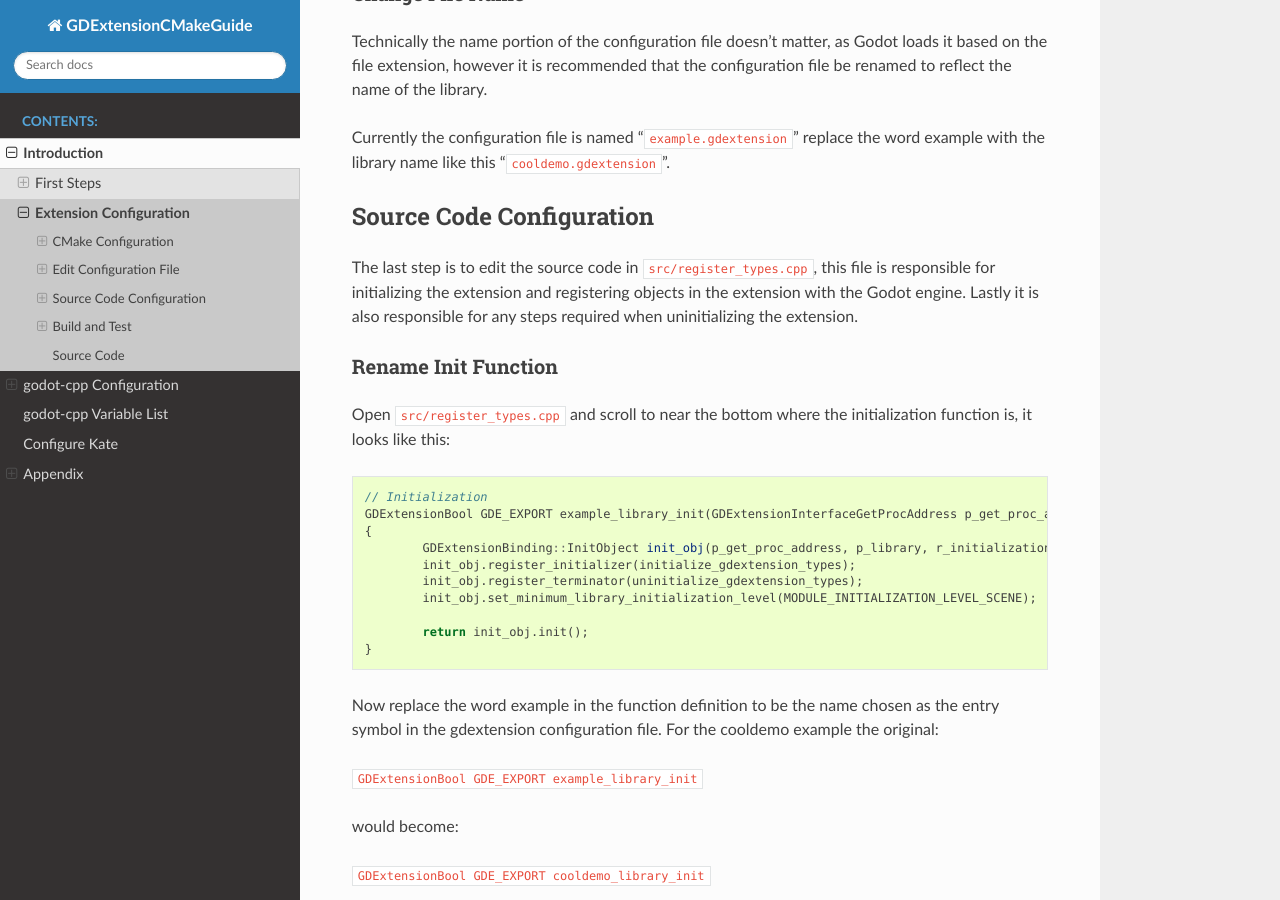
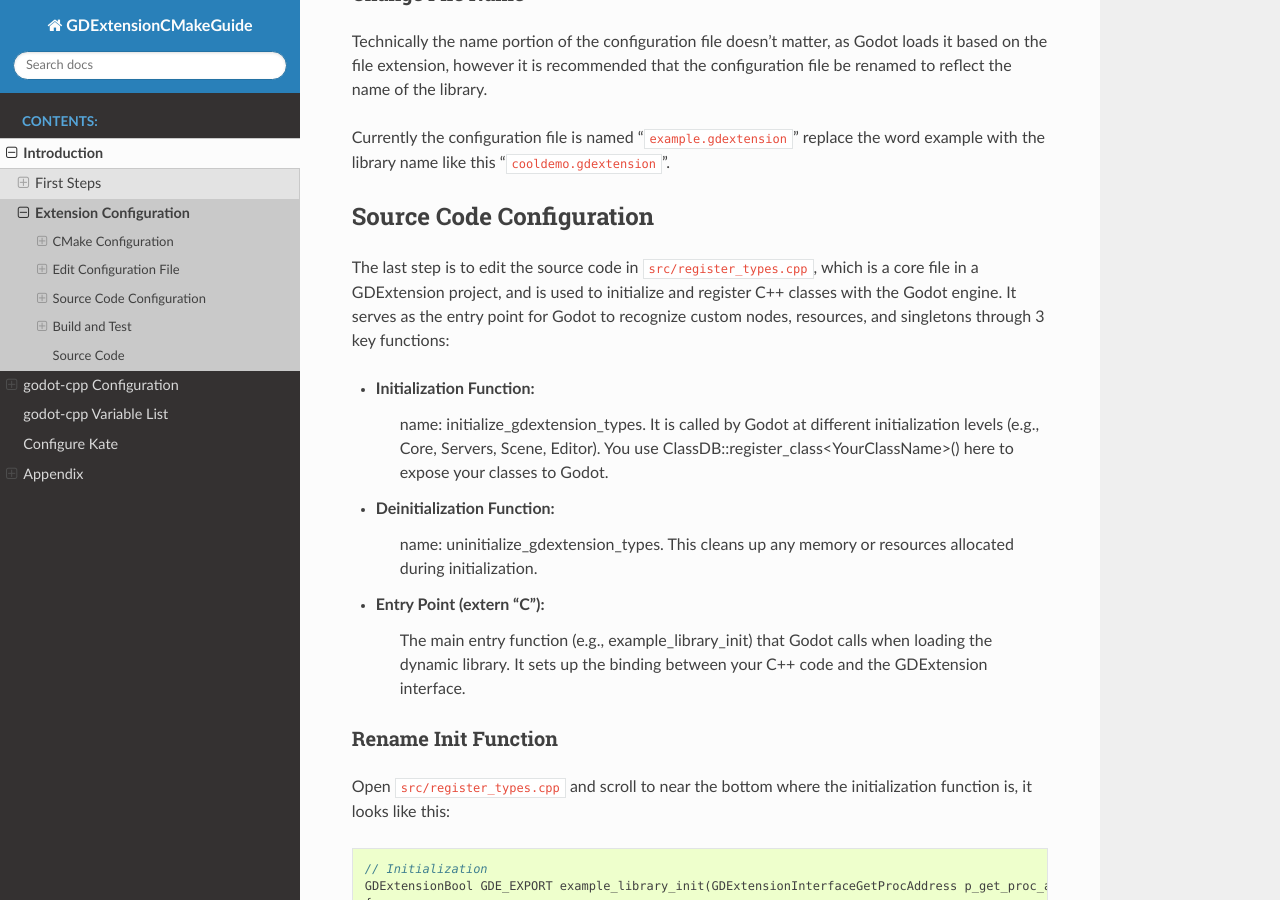
Before and after one commit to silenuz/GDExtension_CMake, a Sphinx documentation site: the page built from docs/source/introduction/extension_configuration.rst, in a window 1280 px wide and 900 px high, scrolled down 2966 px. Built offline with Sphinx 7.4.7 and the Read the Docs theme 3.1.0, drawn with Linux system fonts in a browser that asks for light colours.

Commit message:
added tag to main page to show version and date.  Added register types decription to extension config page

```diff
--- a/docs/source/introduction/extension_configuration.rst
+++ b/docs/source/introduction/extension_configuration.rst
@@ -146,9 +146,16 @@ replace the word example with the library name like this "``cooldemo.gdextension
 Source Code Configuration
 =========================
 
-The last step is to edit the source code in ``src/register_types.cpp``, this file is responsible for initializing
-the extension and registering objects in the extension with the Godot engine.  Lastly it is also responsible
-for any steps required when uninitializing the extension.
+The last step is to edit the source code in ``src/register_types.cpp``, which is a core file in a GDExtension project,
+and is used to initialize and register C++ classes with the Godot engine.  It serves as the entry point for Godot to recognize
+custom nodes, resources, and singletons through 3 key functions:
+
+* Initialization Function:
+    name: initialize_gdextension_types. It is called by Godot at different initialization levels (e.g., Core, Servers, Scene, Editor). You use ClassDB::register_class<YourClassName>() here to expose your classes to Godot.
+* Deinitialization Function:
+    name: uninitialize_gdextension_types. This cleans up any memory or resources allocated during initialization.
+* Entry Point (extern "C"):
+    The main entry function (e.g., example_library_init) that Godot calls when loading the dynamic library. It sets up the binding between your C++ code and the GDExtension interface.
 
 Rename Init Function
 ^^^^^^^^^^^^^^^^^^^^
--- a/docs/source/introduction/introduction.rst
+++ b/docs/source/introduction/introduction.rst
@@ -1,5 +1,7 @@
 Introduction
 ------------
+
+Version: Rough Draft 02 (28/04/2026)
 
 The `godot-cpp-template <https://github.com/godotengine/godot-cpp-template>`_ is a quickstart template for GDExtension
 development with `Godot <https://godotengine.org/>`_ .
```
